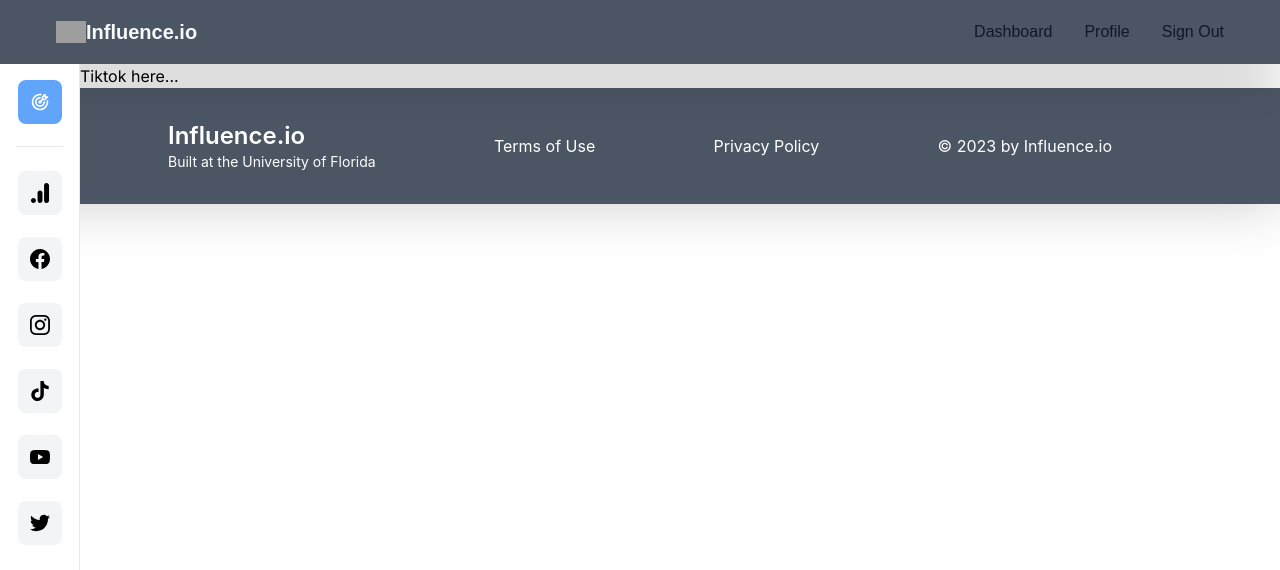
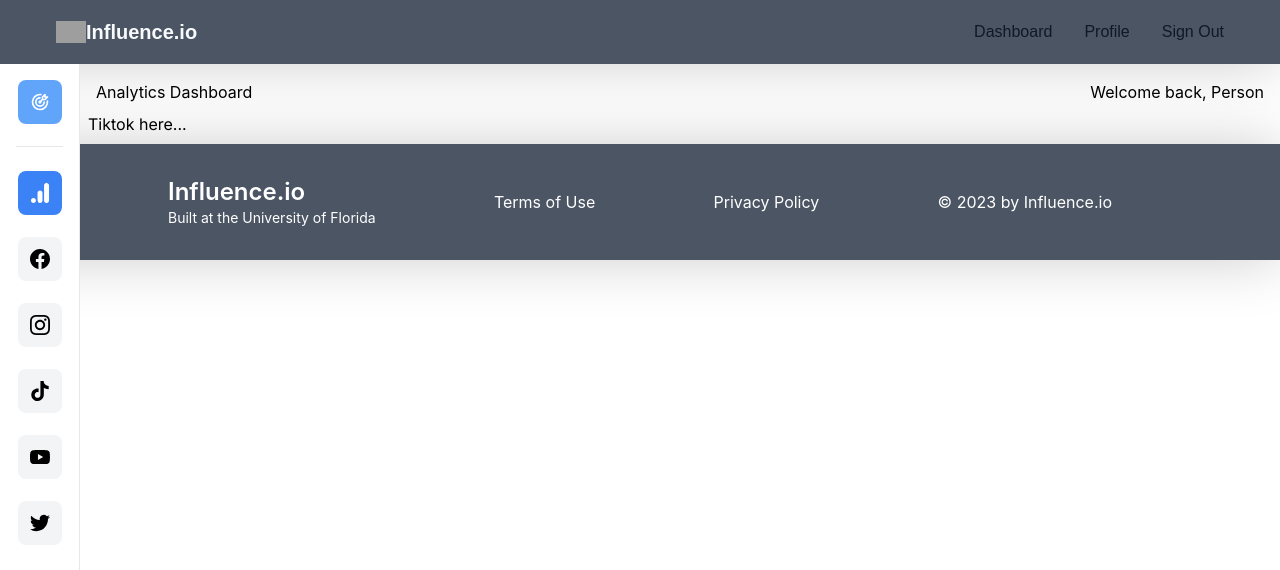
Before and after one commit to dbatista1122/influence.io, a Next.js app: page /dashboard/tiktok in a window 1280 px wide. Shown: the top 570 px of the page. Built offline with nearby package versions, Linux system fonts and the light colour scheme; no server answers; grey boxes are pictures that could not be loaded.

Commit message:
further improvement for sidebar

```diff
--- /dev/null
+++ b/components/DashboardHeader.jsx
@@ -0,0 +1,10 @@
+function DashboardHeader({ currentPage }) {
+  return (
+    <div className="flex justify-between px-4 pt-4">
+      <h2>{currentPage} Dashboard</h2>
+      <h2>Welcome back, Person</h2>
+    </div>
+  );
+}
+
+export default DashboardHeader;
--- a/components/DashboardLayout.jsx
+++ b/components/DashboardLayout.jsx
@@ -1,116 +1,31 @@
-import Link from "next/link";
-import { usePathname } from "next/navigation";
-import { TbTargetArrow } from "react-icons/tb";
-import {
-  SiGoogleanalytics,
-  SiFacebook,
-  SiInstagram,
-  SiTiktok,
-  SiYoutube,
-  SiTwitter,
-} from "react-icons/si";
+import DashboardHeader from "./DashboardHeader";
+import { useState } from "react";
+import Sidebar from "./Sidebar";
 
-const ActiveMenuLink = ({ children, href }) => {
-  const pathname = usePathname();
-  const active = href === pathname;
+const DashboardLayout = ({ children }) => {
+  const [currentSocialMedia, setCurrentSocialMedia] = useState("Analytics");
+
+  function handleCurrentSocialMedia(socialMedia) {
+    setCurrentSocialMedia(socialMedia);
+  }
 
   return (
-    <Link
-      href={href}
-      className={`block py-2 pl-3 pr-4 text-gray-900 rounded hover:bg-gray-100 md:hover:bg-transparent md:border-0 md:hover:text-blue-700 md:p-0 dark:text-white md:dark:hover:text-blue-500 dark:hover:bg-gray-700 dark:hover:text-white md:dark:hover:bg-transparent  ${
-        active ? "text-blue-300 font-extrabold" : "text-white"
-      }`}
-    >
-      {children}
-    </Link>
+    <>
+      <div className="flex">
+        <Sidebar
+          handleCurrentSocialMedia={handleCurrentSocialMedia}
+          currentSocialMedia={currentSocialMedia}
+        />
+
+        <main className="ml-20 w-full">
+          <div>
+            <DashboardHeader currentPage={currentSocialMedia} />
+          </div>
+          <div className="m-2">{children}</div>
+        </main>
+      </div>
+    </>
   );
 };
 
-// const DashboardLayout = ({ children }) => {
-//   return (
-//     <div className="flex gap-8 bg-gray-500">
-//       <aside className="">
-//         <nav>
-//           <ul className="grid gap-5 px-2.5 pt-5 items-center font-sans">
-//             <li className="">
-//               <ActiveMenuLink href="/dashboard/analytics">Accounts</ActiveMenuLink>
-//             </li>
-//             <li>
-//               <ActiveMenuLink href="/dashboard/facebook">Facebook</ActiveMenuLink>
-//             </li>
-//             <li>
-//               <ActiveMenuLink href="/dashboard/instagram">Instagram</ActiveMenuLink>
-//             </li>
-//             <li>
-//               <ActiveMenuLink href="/dashboard/tiktok">TikTok</ActiveMenuLink>
-//             </li>
-//             <li>
-//               <ActiveMenuLink href="/dashboard/youtube">Youtube</ActiveMenuLink>
-//             </li>
-//             <li>
-//               <ActiveMenuLink href="/dashboard/twitter">Twitter</ActiveMenuLink>
-//             </li>
-//           </ul>
-//         </nav>
-//       </aside>
-//       <main className="bg-gray-100 flex-[8] p-4 min-h-screen pt-6">{children}</main>
-//     </div>
-//   );
-// };
-
-const DashboardLayout = ({ children }) => {
-  return (
-    <div className="flex">
-      <div className="fixed w-20 h-screen p-4 bg-white border-r-[1px] flex flex-col justify-between">
-        <div className="flex flex-col items-center">
-          <Link href="/">
-            <div className="bg-blue-400 text-white p-3 rounded-lg inline-block">
-              <TbTargetArrow size={20} />
-            </div>
-          </Link>
-
-          <span className="border-b-[1px] border-gray-200 w-full p-2 mb-4"></span>
-
-          <SocialMediaLinkButton
-            socialMediaSite={"/dashboard/analytics"}
-            socialMediaIcon={<SiGoogleanalytics size={20} />}
-          />
-          <SocialMediaLinkButton
-            socialMediaSite={"/dashboard/facebook"}
-            socialMediaIcon={<SiFacebook size={20} />}
-          />
-          <SocialMediaLinkButton
-            socialMediaSite={"/dashboard/instagram"}
-            socialMediaIcon={<SiInstagram size={20} />}
-          />
-          <SocialMediaLinkButton
-            socialMediaSite={"/dashboard/tiktok"}
-            socialMediaIcon={<SiTiktok size={20} />}
-          />
-          <SocialMediaLinkButton
-            socialMediaSite={"/dashboard/youtube"}
-            socialMediaIcon={<SiYoutube size={20} />}
-          />
-          <SocialMediaLinkButton
-            socialMediaSite={"/dashboard/twitter"}
-            socialMediaIcon={<SiTwitter size={20} />}
-          />
-        </div>
-        <div></div>
-      </div>
-      <main className="ml-20 w-full">{children}</main>
-    </div>
-  );
-};
-
-function SocialMediaLinkButton({ socialMediaSite, socialMediaIcon }) {
-  return (
-    <Link href={socialMediaSite}>
-      <div className="bg-gray-100 hover:bg-gray-200 cursor-pointer my-2 p-3 rounded-lg inline-block">
-        {socialMediaIcon}
-      </div>
-    </Link>
-  );
-}
-
 export default DashboardLayout;
--- /dev/null
+++ b/components/Sidebar.jsx
@@ -0,0 +1,97 @@
+import Link from "next/link";
+
+import { TbTargetArrow } from "react-icons/tb";
+import {
+  SiGoogleanalytics,
+  SiFacebook,
+  SiInstagram,
+  SiTiktok,
+  SiYoutube,
+  SiTwitter,
+} from "react-icons/si";
+
+function Sidebar({ handleCurrentSocialMedia, currentSocialMedia }) {
+  return (
+    <div>
+      <div className="fixed w-20 h-screen p-4 bg-white border-r-[1px] flex flex-col justify-between">
+        <div className="flex flex-col items-center">
+          <Link href="/">
+            <div className="bg-blue-400 text-white p-3 rounded-lg inline-block hover:bg-blue-300">
+              <TbTargetArrow size={20} />
+            </div>
+          </Link>
+
+          <span className="border-b-[1px] border-gray-200 w-full p-2 mb-4"></span>
+
+          <SocialMediaLinkButton
+            dashboardPage={"/dashboard/analytics"}
+            socialMedia={"Analytics"}
+            socialMediaIcon={<SiGoogleanalytics size={20} />}
+            setSocialMedia={handleCurrentSocialMedia}
+            currentSocialMedia={currentSocialMedia}
+          />
+          <SocialMediaLinkButton
+            dashboardPage={"/dashboard/facebook"}
+            socialMedia={"Facebook"}
+            socialMediaIcon={<SiFacebook size={20} />}
+            setSocialMedia={handleCurrentSocialMedia}
+            currentSocialMedia={currentSocialMedia}
+          />
+          <SocialMediaLinkButton
+            dashboardPage={"/dashboard/instagram"}
+            socialMedia={"Instagram"}
+            socialMediaIcon={<SiInstagram size={20} />}
+            setSocialMedia={handleCurrentSocialMedia}
+            currentSocialMedia={currentSocialMedia}
+          />
+          <SocialMediaLinkButton
+            dashboardPage={"/dashboard/tiktok"}
+            socialMedia={"Tik Tok"}
+            socialMediaIcon={<SiTiktok size={20} />}
+            setSocialMedia={handleCurrentSocialMedia}
+            currentSocialMedia={currentSocialMedia}
+          />
+          <SocialMediaLinkButton
+            dashboardPage={"/dashboard/youtube"}
+            socialMedia={"Youtube"}
+            socialMediaIcon={<SiYoutube size={20} />}
+            setSocialMedia={handleCurrentSocialMedia}
+            currentSocialMedia={currentSocialMedia}
+          />
+          <SocialMediaLinkButton
+            dashboardPage={"/dashboard/twitter"}
+            socialMedia={"Twitter"}
+            socialMediaIcon={<SiTwitter size={20} />}
+            setSocialMedia={handleCurrentSocialMedia}
+            currentSocialMedia={currentSocialMedia}
+          />
+        </div>
+      </div>
+    </div>
+  );
+}
+
+function SocialMediaLinkButton({
+  dashboardPage,
+  socialMedia,
+  socialMediaIcon,
+  setSocialMedia,
+  currentSocialMedia,
+}) {
+  return (
+    <Link href={dashboardPage}>
+      <div
+        className={
+          currentSocialMedia === socialMedia
+            ? "bg-blue-500 hover:bg-blue-300 text-white cursor-pointer my-2 p-3 rounded-lg inline-block"
+            : "bg-gray-100 hover:bg-gray-200 cursor-pointer my-2 p-3 rounded-lg inline-block"
+        }
+        onClick={() => setSocialMedia(socialMedia)}
+      >
+        {socialMediaIcon}
+      </div>
+    </Link>
+  );
+}
+
+export default Sidebar;
```
